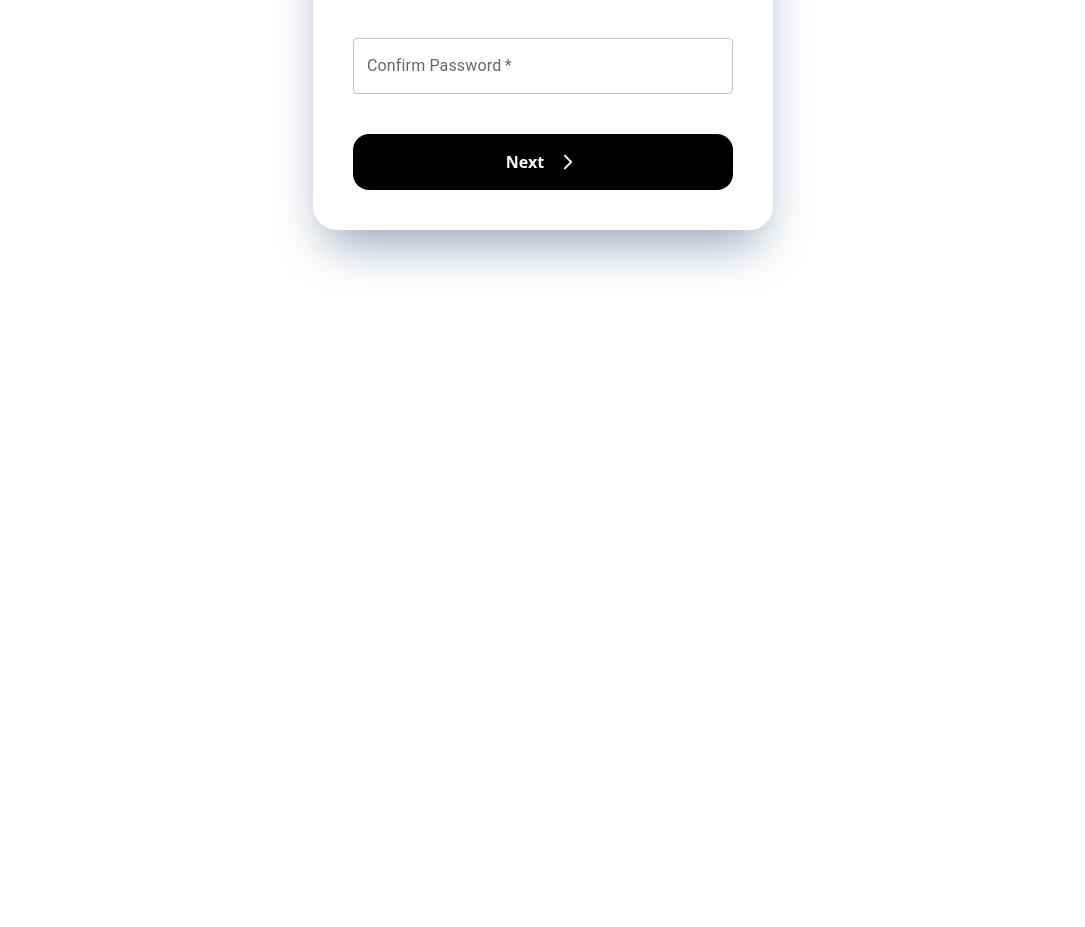
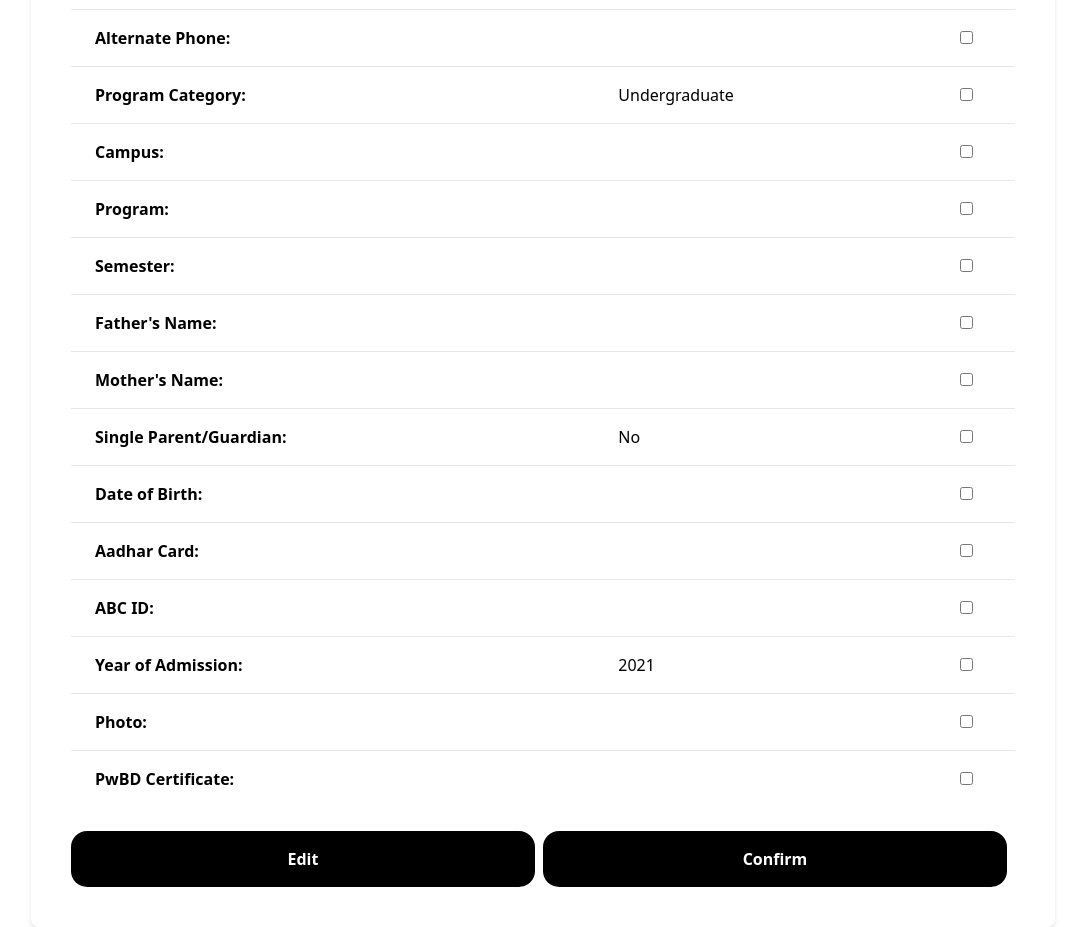
Before and after one commit to deepanshupal09/dseu_project, a Next.js app: page /getuserdetails/1 in a window 1280 px wide. Shown: the part 386-1313 px from the top of the page, without its empty margins (97-1182 px from the left). Before the commit the page ends 800 px from the top, so only its background shows below. Built offline with nearby package versions, Linux system fonts and the light colour scheme.

Commit message:
preview bug fix

```diff
--- a/app/getuserdetails/[rollno]/FamilyDetails.tsx
+++ b/app/getuserdetails/[rollno]/FamilyDetails.tsx
@@ -141,7 +141,8 @@ export default function FamilyDetails({
           <div className="w-[100%]">
             <TextField
               label="Parent/Guardian Name"
-              required
+              required={true}
+              // disabled={parentRelation===""}
               value={singleParentGuardianName}
               onChange={handleNameChange(setSingleParentGuardianName)}
               variant="outlined"
@@ -164,22 +165,24 @@ export default function FamilyDetails({
               color="grey"
               onChange={(e) => setParentRelation(e.target.value)}
             >
+                {/* <input  type="hidden" required /> */}
+
               <FormControlLabel
                 color="grey"
                 value="mother"
-                control={<Radio />}
+                control={<Radio required />}
                 label="Mother"
               />
               <FormControlLabel
                 color="grey"
                 value="father"
-                control={<Radio />}
+                control={<Radio required />}
                 label="Father"
               />
               <FormControlLabel
                 color="grey"
                 value="guardian"
-                control={<Radio />}
+                control={<Radio required />}
                 label="Guardian"
               />
             </RadioGroup>
@@ -188,6 +191,7 @@ export default function FamilyDetails({
       )}
       <div className="flex  gap-x-2 w-full">
         <button
+        type="button"
           className="bg-black flex justify-center items-center transition-all duration-150 gap-x-3 text-white w-full p-4 rounded-2xl font-semibold hover:bg-gray-800 focus:bg-gray-800"
           onClick={onPrevious}
         >
--- a/app/getuserdetails/[rollno]/IDDetails.tsx
+++ b/app/getuserdetails/[rollno]/IDDetails.tsx
@@ -132,6 +132,8 @@ const IDDetails: React.FC<IDDetailsProps> = ({
             </TextField>
             <div className="flex justify-between w-full">
                 <button
+                        type="button"
+
                     onClick={onPrevious}
                     // variant="contained"
                     className="bg-black flex justify-center items-center transition-all duration-150 gap-x-3 text-white w-full p-4 rounded-2xl font-semibold hover:bg-gray-800 focus:bg-gray-800 "
--- a/app/getuserdetails/[rollno]/Preview.tsx
+++ b/app/getuserdetails/[rollno]/Preview.tsx
@@ -1,4 +1,4 @@
-import React, { useState } from "react";
+import React, { useEffect, useState } from "react";
 import {
   Typography,
   Button,
@@ -69,7 +69,7 @@ export default function PreviewPage({
     fatherName: false,
     motherName: false,
     singleParentGuardian: false,
-    parentRelation: false,
+    // parentRelation: false,
     dateOfBirth: false,
     aadharCard: false,
     abcId: false,
@@ -89,15 +89,20 @@ export default function PreviewPage({
     });
   };
 
+  useEffect(()=>{
+    console.log("checkboxs: ", checkboxes)
+  },[checkboxes])
+
   const handleConfirmClick = () => {
-    const anyUnchecked = Object.values(checkboxes).every(checkbox => !checkbox);
+    const allChecked = Object.values(checkboxes).every((isChecked) => isChecked);
 
-    if (anyUnchecked) {
-      alert("Please check all fields before confirming.");
+    if (allChecked) {
+      setConfirmSubmission(true);
     } else {
-      setConfirmSubmission(true);
+      alert("Please tick all checkboxes before confirming.");
     }
   };
+
 
 
   return (
@@ -317,6 +322,8 @@ export default function PreviewPage({
       </table>
       <div className="flex justify-between w-full mt-6">
         <button
+                type="button"
+
           className="bg-black flex justify-center items-center transition-all duration-150 gap-x-3 text-white w-full p-4 rounded-2xl font-semibold hover:bg-gray-800 focus:bg-gray-800"
           style={{ marginRight: "8px" }}
           onClick={onPrevious}
@@ -327,7 +334,6 @@ export default function PreviewPage({
           className="bg-black flex justify-center items-center transition-all duration-150 gap-x-3 text-white w-full p-4 rounded-2xl font-semibold hover:bg-gray-800 focus:bg-gray-800"
           style={{ marginRight: "8px" }}
           onClick={handleConfirmClick}
-          disabled={!Object.values(checkboxes).every(v => v)}
         >
           Confirm
         </button>
--- a/app/getuserdetails/[rollno]/page.tsx
+++ b/app/getuserdetails/[rollno]/page.tsx
@@ -17,7 +17,7 @@ import Final from "./Final";
 import PreviewPage from "./Preview";
 
 export default function Home() {
-  const [step, setStep] = useState<number>(1);
+  const [step, setStep] = useState<number>(7);
   const [newpass, setNewpass] = useState<string>("");
   const [confirm, setConfirm] = useState<string>("");
   const [emailid, setEmailid] = useState<string>("");
@@ -326,7 +326,7 @@ export default function Home() {
   const programTypeList = [
     "Diploma",
     "Undergraduate",
-    "Post Graduate",
+    "PostGraduate",
     "Doctorate",
     "Certificate",
   ];
```
